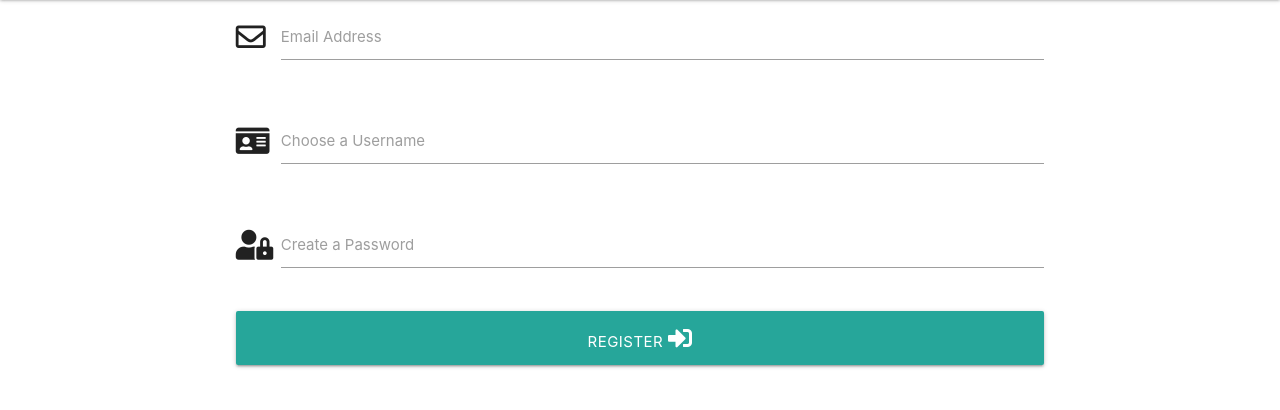
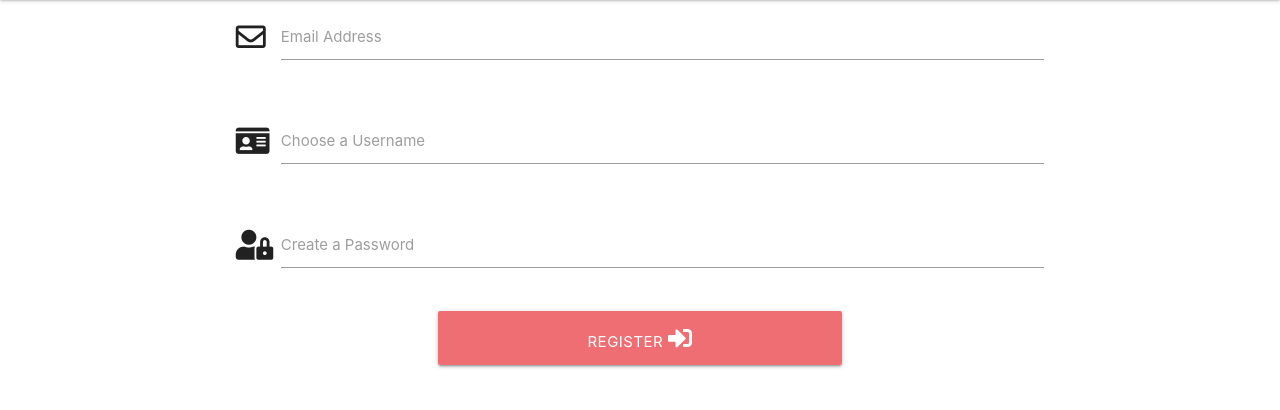
Before and after one commit to Code-Institute-Submissions/Side-On-lockdownLounge-MP3_OctResub, a Flask app: page /register in a window 1280 px wide. Shown: the part 65-475 px from the top of the page. Run offline with Flask 2, Linux system fonts and the light colour scheme; some libraries are stand-ins or nearby versions.

Commit message:
Add style to register button on register page

```diff
--- /dev/null
+++ b/static/css/style.css
@@ -0,0 +1,3 @@
+.sign-in-button {
+    background-color: #ee6e73;
+}
--- a/templates/register.html
+++ b/templates/register.html
@@ -25,7 +25,7 @@
                     <label for="password">Create a Password</label>
                 </div>
             </div>
-            <button class="col s12 btn-large" type="submit">Register
+            <button class="col s6 btn-large sign-in-button offset-m3" type="submit">Register
                 <i class="fas fa-sign-in-alt"></i>
             </button>
         </div>
```
